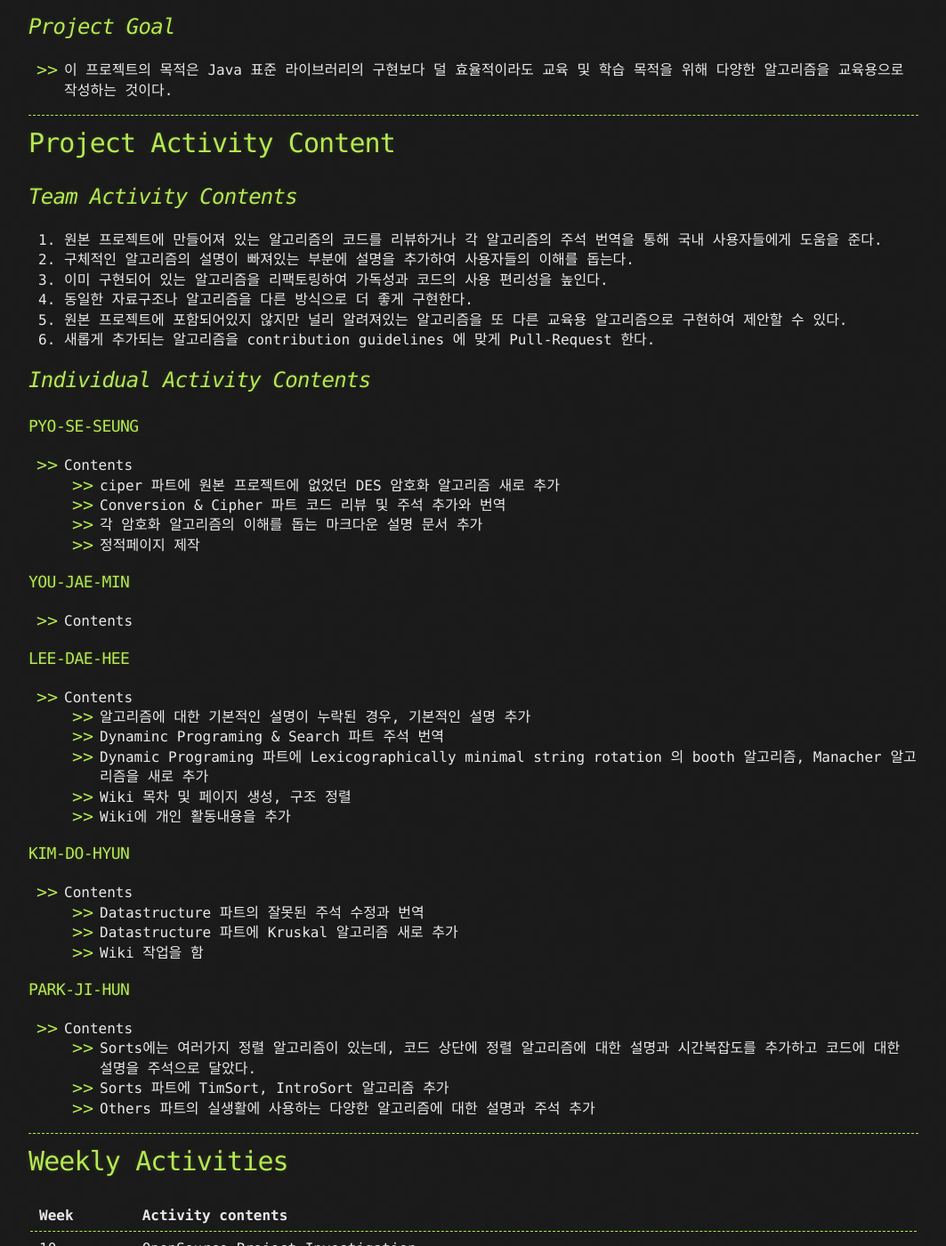
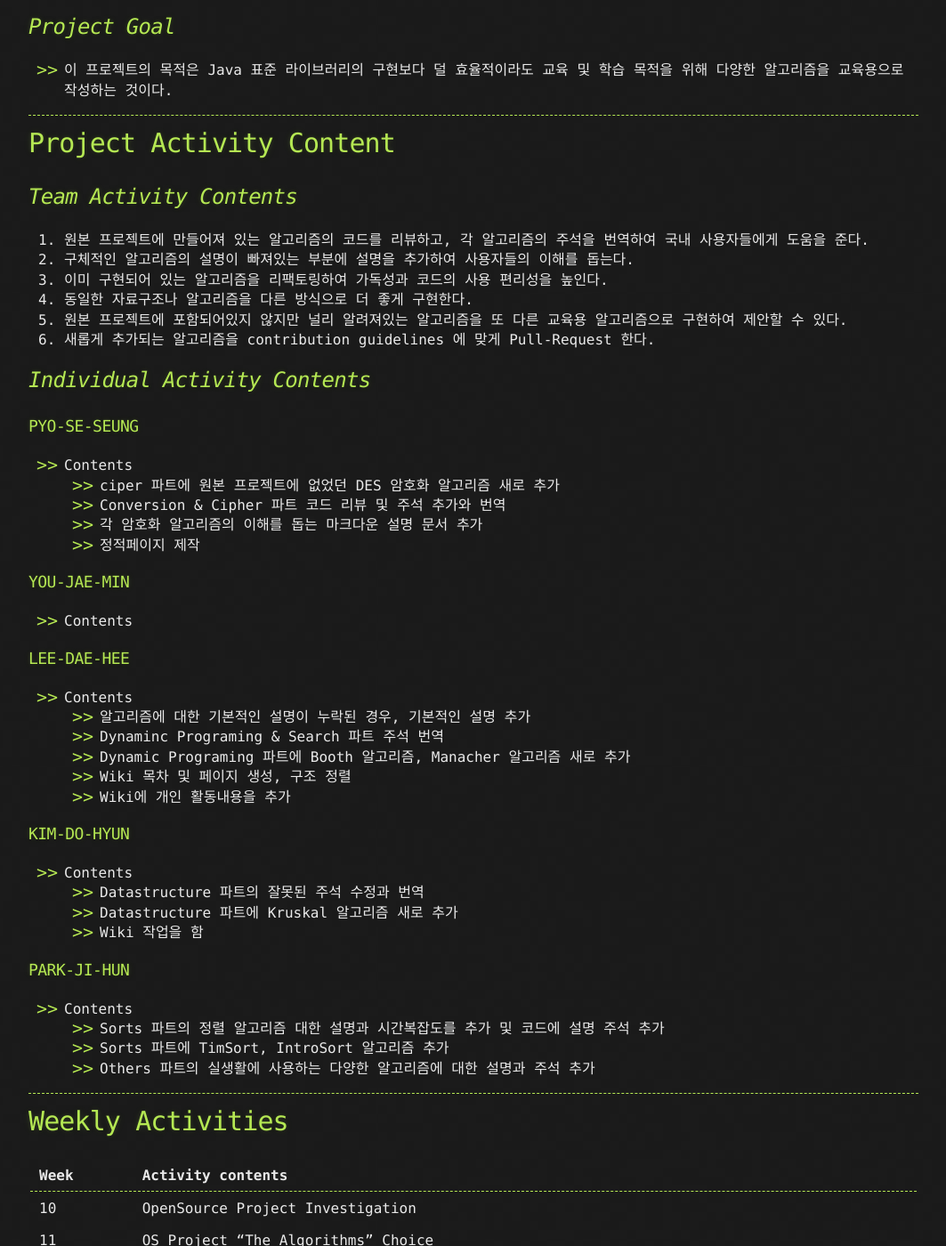
Before and after one commit to 19-2-SKKU-OSS/2019-2-OSS-L6, a Jekyll site: the page built from index.md, in a window 1280 px wide and 1400 px high, scrolled down 1267 px. Shown: the whole window at 89% size, without its empty margins (108-1171 px from the left). Built offline with Jekyll 4.4.1, drawn with Linux system fonts in a browser that asks for light colours; our own code applies the rules of GitHub Pages for plain Markdown files.

Commit message:
Update index.md
fix

```diff
--- a/index.md
+++ b/index.md
@@ -38,7 +38,7 @@ layout: default
 # Project Activity Content
 
 ## _Team Activity Contents_
-1. 원본 프로젝트에 만들어져 있는 알고리즘의 코드를 리뷰하거나 각 알고리즘의 주석 번역을 통해 국내 사용자들에게 도움을 준다.
+1. 원본 프로젝트에 만들어져 있는 알고리즘의 코드를 리뷰하고, 각 알고리즘의 주석을 번역하여 국내 사용자들에게 도움을 준다.
 2. 구체적인 알고리즘의 설명이 빠져있는 부분에 설명을 추가하여 사용자들의 이해를 돕는다.
 3. 이미 구현되어 있는 알고리즘을 리팩토링하여 가독성과 코드의 사용 편리성을 높인다.
 4. 동일한 자료구조나 알고리즘을 다른 방식으로 더 좋게 구현한다.
@@ -61,7 +61,7 @@ layout: default
 * Contents
    * 알고리즘에 대한 기본적인 설명이 누락된 경우, 기본적인 설명 추가
    * Dynaminc Programing & Search 파트 주석 번역
-   * Dynamic Programing 파트에 Lexicographically minimal string rotation 의 booth 알고리즘, Manacher 알고리즘을 새로 추가
+   * Dynamic Programing 파트에 Booth 알고리즘, Manacher 알고리즘 새로 추가
    * Wiki 목차 및 페이지 생성, 구조 정렬
    * Wiki에 개인 활동내용을 추가
 
@@ -73,7 +73,7 @@ layout: default
 
 ### PARK-JI-HUN
 * Contents
-   * Sorts에는 여러가지 정렬 알고리즘이 있는데, 코드 상단에 정렬 알고리즘에 대한 설명과 시간복잡도를 추가하고 코드에 대한 설명을 주석으로 달았다.
+   * Sorts 파트의 정렬 알고리즘 대한 설명과 시간복잡도를 추가 및 코드에 설명 주석 추가
    * Sorts 파트에 TimSort, IntroSort 알고리즘 추가
    * Others 파트의 실생활에 사용하는 다양한 알고리즘에 대한 설명과 주석 추가
 
```
